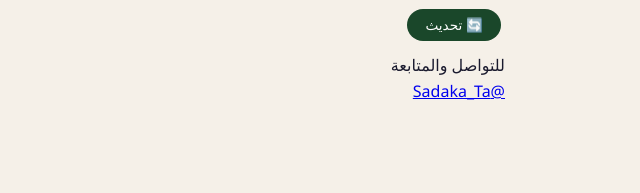
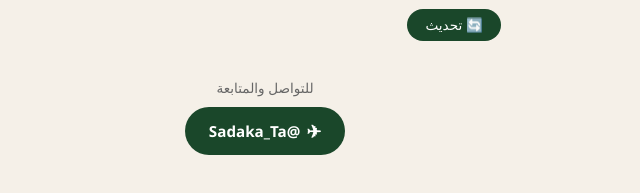
Before and after one commit to ahmedabdallahatiyah-tech/sadaka-ta, a plain HTML site: page index.html in a window 1280 px wide. Shown: the part 101-294 px from the top of the page, without its empty margins (375-1015 px from the left). Drawn offline with Linux system fonts and the light colour scheme; no server answers.

Commit message:
Add footer with Telegram contact link

```diff
--- a/style.css
+++ b/style.css
@@ -124,3 +124,37 @@ header {
   border-radius: 12px;
   margin: 20px 0;
 }
+
+.footer {
+  text-align: center;
+  padding: 24px 0 40px;
+  color: var(--text-muted);
+  font-size: 0.85rem;
+}
+
+.footer p {
+  margin-bottom: 8px;
+}
+
+.telegram-link {
+  display: inline-flex;
+  align-items: center;
+  gap: 6px;
+  background: #1a472a;
+  color: white;
+  text-decoration: none;
+  padding: 10px 24px;
+  border-radius: 24px;
+  font-size: 0.95rem;
+  font-weight: 600;
+  transition: background 0.2s;
+}
+
+.telegram-link:hover {
+  background: #2d6a3f;
+}
+
+.telegram-link::before {
+  content: '✈';
+  font-size: 1.1rem;
+}
```
